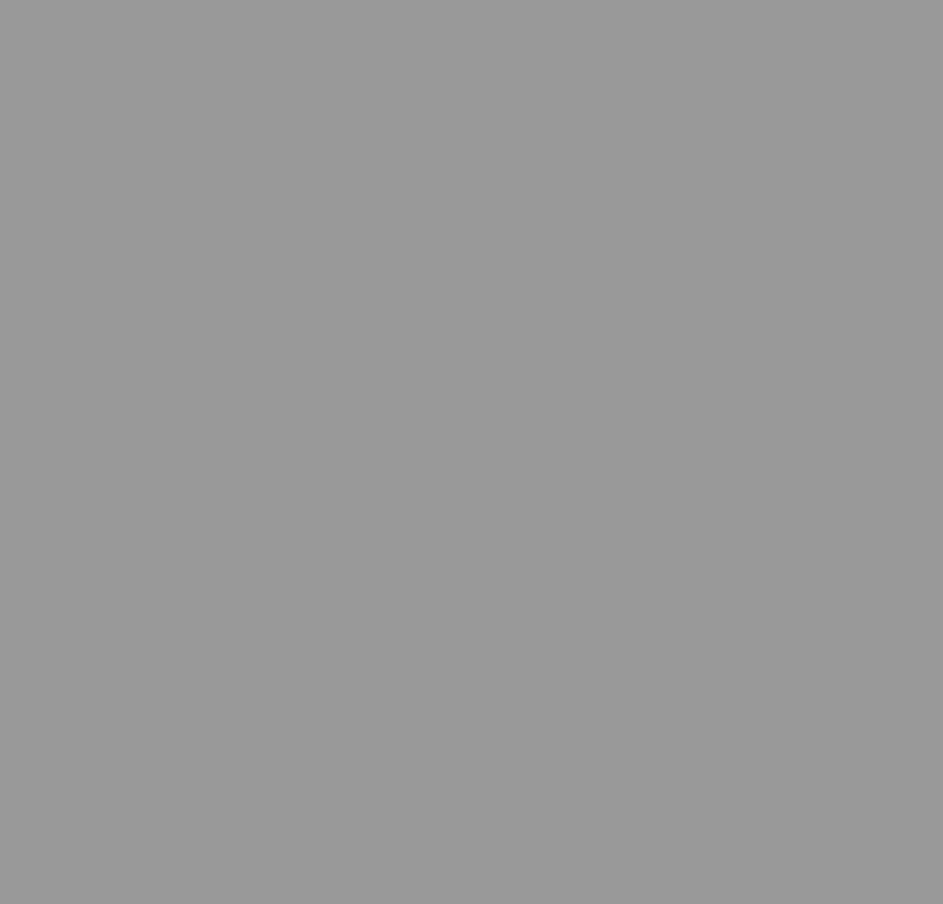
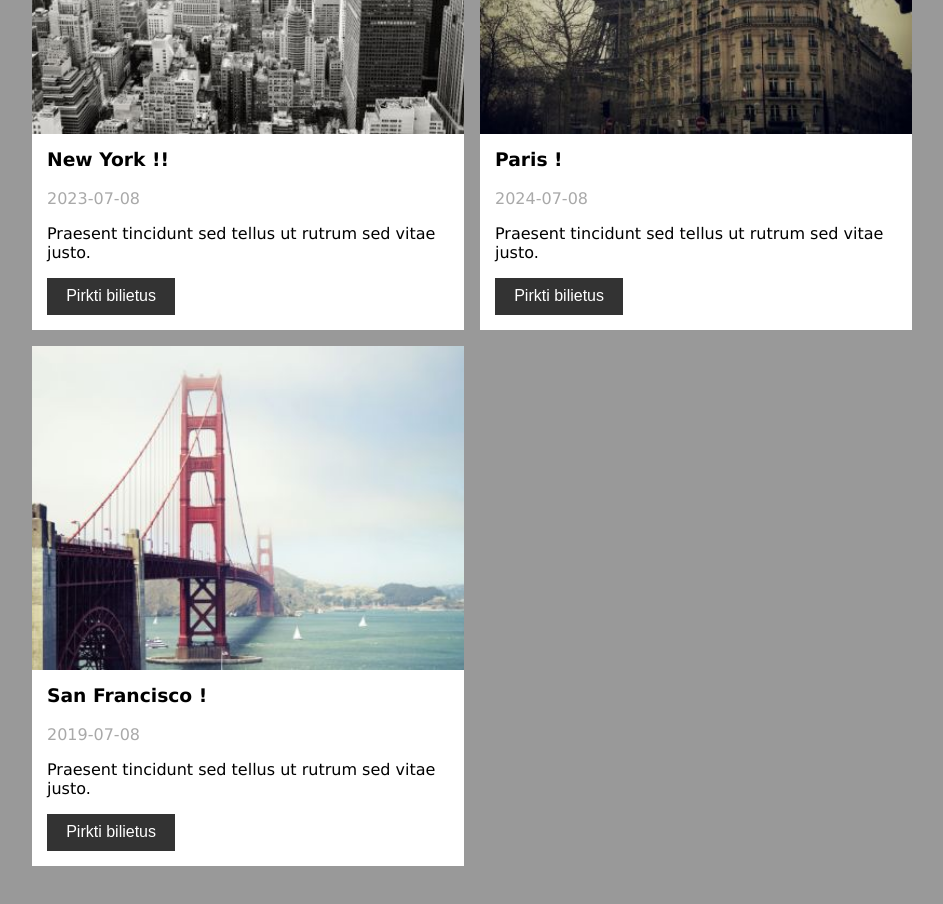
Before and after one commit to MariusAskelovic/2_react_vite_cmp_props, a React (Vite) app: page / in a window 1280 px wide. Shown: the part 460-1364 px from the top of the page, without its empty margins (168-1111 px from the left). Before the commit the page ends 800 px from the top, so only its background shows below. Built offline with nearby package versions, Linux system fonts and the light colour scheme.

Commit message:
cards arr to jsx

```diff
--- a/src/App.jsx
+++ b/src/App.jsx
@@ -17,7 +17,8 @@ function App() {
   return (
     <div className='App container'>
       <Header />
-      <Weather condition='lyja' />
+
+      {false && <Weather condition='lyja' />}
       {/* daznai naudojama atvaizduoti arba neatvaizduoti elementams */}
       {/* if showTitles === true */}
       {showTitles && <TitlesMap />}
@@ -25,7 +26,7 @@ function App() {
       {!showTitles && <h2>Titles siuo metu nerodomi</h2>}
 
       <MainBtn outline>Light mode</MainBtn>
-      {false && <CardList />}
+      {true && <CardList />}
     </div>
   );
 }
--- a/src/components/CardList.jsx
+++ b/src/components/CardList.jsx
@@ -1,28 +1,42 @@
 import Card1 from './Card1';
 
-const card1Data = {
-    city: 'New York !!',
-    heroImage: '/img/newyork.jpg',
-    date: '2023-07-08',
-};
+const cardsArr = [
+    {
+        city: 'New York !!',
+        heroImage: '/img/newyork.jpg',
+        date: '2023-07-08',
+    },
+    {
+        city: 'Paris !',
+        heroImage: '/img/paris.jpg',
+        date: '2024-07-08',
+    },
+    {
+        city: 'San Francisco !',
+        heroImage: '/img/sanfran.jpg',
+        date: '2019-07-08',
+    }
+]
 
 function CardList() {
     return (
         <div className='cardsList grid3'>
             <Card1
-                city={card1Data.city}
-                heroImage={card1Data.heroImage}
-                date={card1Data.date}
+                city={cardsArr[0].city}
+                heroImage={cardsArr[0].heroImage}
+                date={cardsArr[0].date}
             />
             <Card1
-                city='Paris !'
-                heroImage='/img/paris.jpg'
-                date='2024-07-08' />
+                city={cardsArr[1].city}
+                heroImage={cardsArr[1].heroImage}
+                date={cardsArr[1].date}
+            />
             <Card1
-                city='San Francisco !'
-                heroImage='/img/sanfran.jpg'
-                date='2019-07-08'
+                city={cardsArr[2].city}
+                heroImage={cardsArr[2].heroImage}
+                date={cardsArr[2].date}
             />
+
         </div>
     );
 }
```
